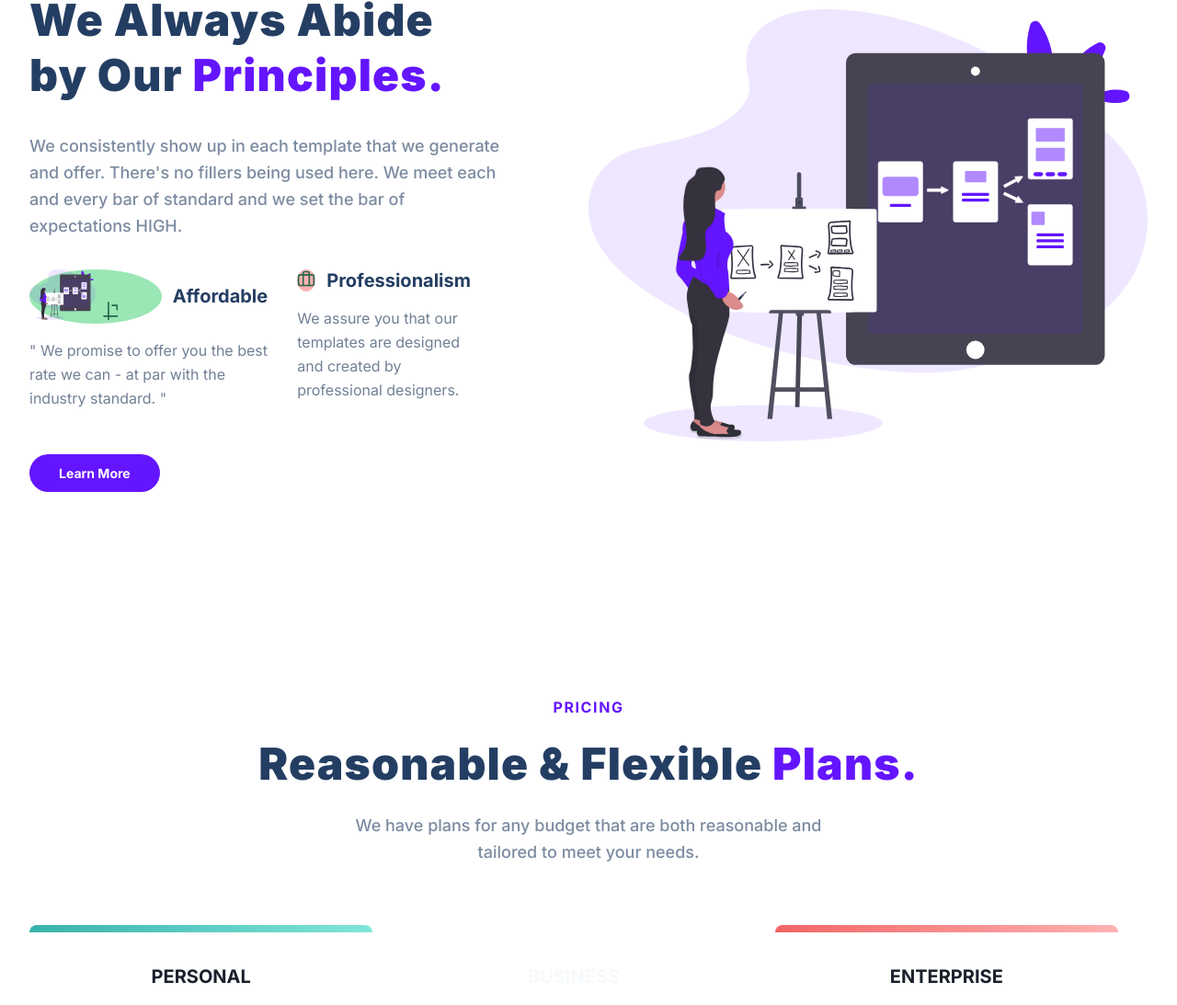
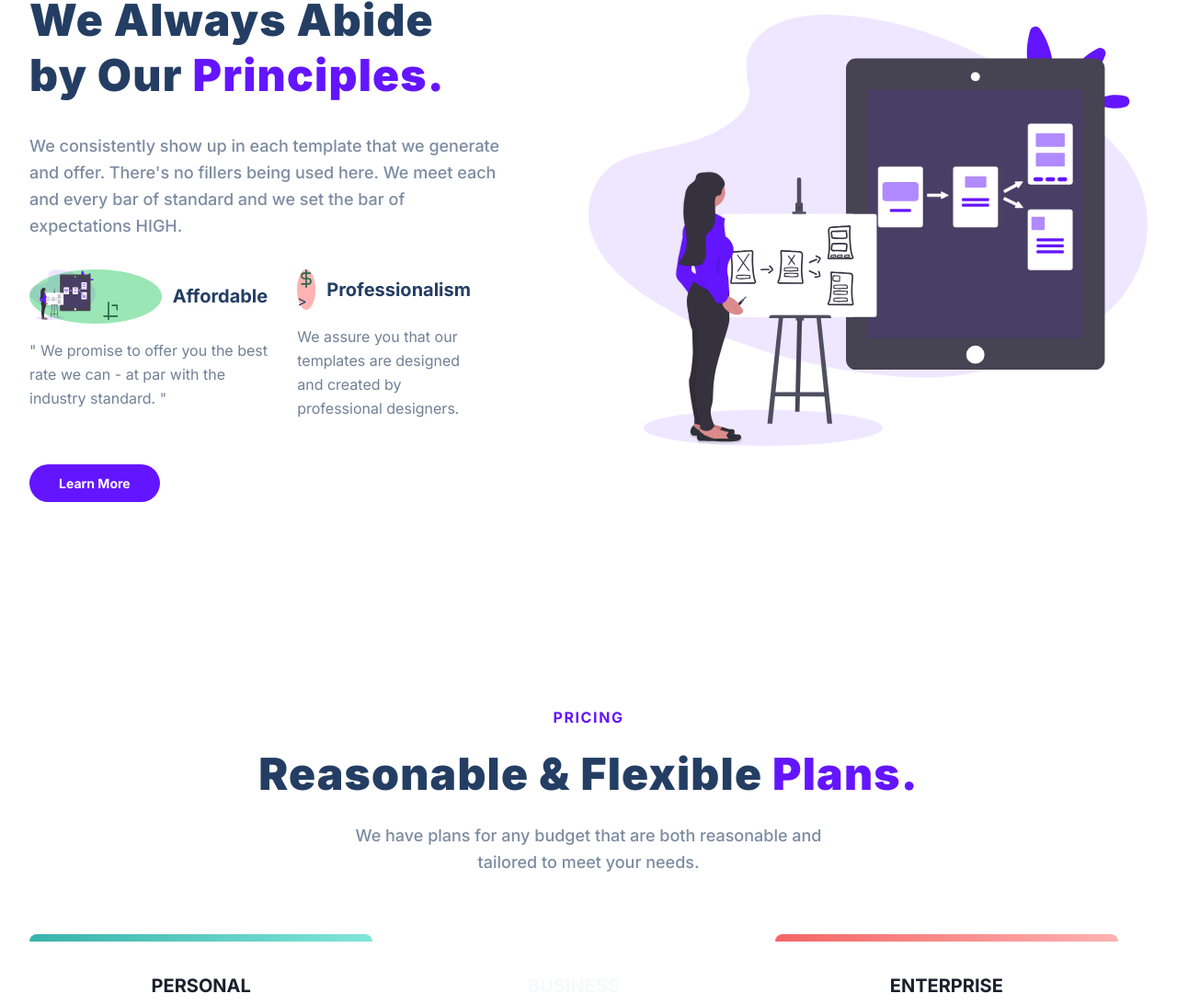
Before and after one commit to RoseMuster/Treact_Final_Project_Mod_2, a website: page index.html in a window 1280 px wide. Shown: the part 3147-4240 px from the top of the page at 92% size. Drawn offline with Linux system fonts and the light colour scheme.

Commit message:
Icon fixing

```diff
--- a/index.html
+++ b/index.html
@@ -380,9 +380,7 @@
                                     <div class="value">
                                         <div class="value__title">
                                             <figure class="value__img--wrapper">
-                                                <!-- TO GET THIS ICON GO TO https://feathericons.com-->
-                                                 <svg
-                                                   xmlns="http://www.w3org/2000/svg"
+                                                 <svg xmlns="http://www.w3.org/2000/svg"
                                                  width="24"
                                                  height="24"
                                                  viewBox="0 0 24 24"
@@ -391,7 +389,10 @@
                                                  stroke-width="2"
                                                  stroke-linecap="round"
                                                  stroke-linejoin="round"
-                                                   class="value__img"
+                                                 class="value__img">
+                                                 <line x1="12" y1="1" x2="12" y2="23"></line>
+                                                <path d="M17 5H9.5a3.5 3.5 0 0 0 0 7h5a3.5 3.5 0 0 1 0 7H6"></path>
+                                                </svg>
                                                 >
                                                     <rect
                                                         x="2"
```
Lines whose indentation alone changed are shown as unchanged.
